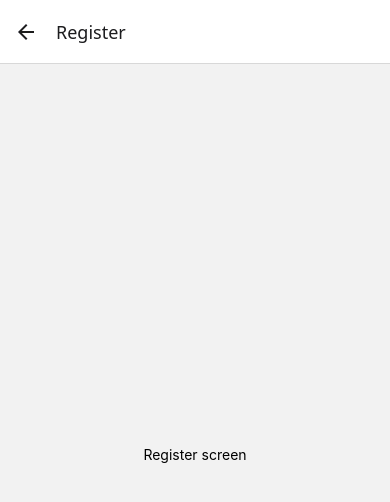
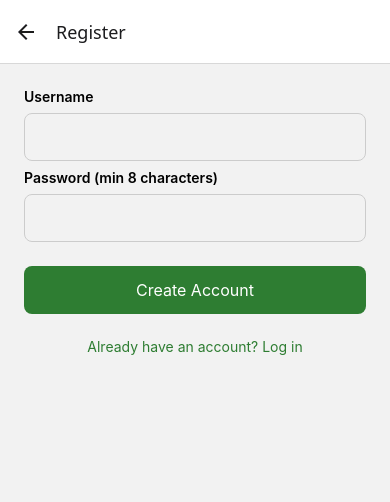
Before and after one commit to admirfmt/react-native-recipe-app, a React Native app: screen /Register in a window 390 px wide. Shown: the top 502 px of the page. Built offline with nearby package versions, Linux system fonts and the light colour scheme.

Commit message:
[feat] add RegisterScreen form

```diff
--- a/App.js
+++ b/App.js
@@ -4,6 +4,7 @@ import { createNativeStackNavigator } from "@react-navigation/native-stack";
 import HomeScreen from "./screens/HomeScreen";
 import LoginScreen from "./screens/LoginScreen";
 import RegisterScreen from "./screens/RegisterScreen";
+import RecipesScreen from "./screens/RecipesScreen";
 
 const Stack = createNativeStackNavigator();
 export default function App() {
@@ -14,6 +15,11 @@ export default function App() {
           name="Home"
           component={HomeScreen}
           options={{ title: "Recipe App" }}
+        />
+        <Stack.Screen
+          name="Recipes"
+          component={RecipesScreen}
+          options={{ title: "Recipes" }}
         />
         <Stack.Screen
           name="Login"
--- /dev/null
+++ b/screens/RecipesScreen.js
@@ -0,0 +1,17 @@
+import { View, Text, StyleSheet } from "react-native";
+
+export default function RecipesScreen() {
+  return (
+    <View style={styles.recipesContainer}>
+      <Text>Recipes screen</Text>
+    </View>
+  );
+}
+
+const styles = StyleSheet.create({
+  recipesContainer: {
+    flex: 1,
+    justifyContent: "center",
+    alignItems: "center",
+  },
+});
--- a/screens/RegisterScreen.js
+++ b/screens/RegisterScreen.js
@@ -1,17 +1,95 @@
-import { View, Text, StyleSheet } from "react-native";
+import { useState } from "react";
+import {
+  Text,
+  TextInput,
+  Pressable,
+  StyleSheet,
+  ScrollView
+} from "react-native";
 
-export default function RegisterScreen() {
+export default function RegisterScreen({ navigation }) {
+  const [username, setUsername] = useState("");
+  const [password, setPassword] = useState("");
+  const [error, setError] = useState("");
+
+  const handleRegister = () => {
+    if (username.trim().length < 5)
+      return setError("Username must be at least 5 characters long.");
+    if (password.trim().length < 8)
+      return setError("Password must be at least 8 characters long.");
+
+    setError("");
+    console.log("Registering user:", username, password);
+  };
+
   return (
-    <View style={styles.registerContainer}>
-      <Text>Register screen</Text>
-    </View>
+    <ScrollView contentContainerStyle={styles.container}>
+      <Text style={styles.label}>Username</Text>
+      <TextInput
+        style={styles.input}
+        value={username}
+        onChangeText={setUsername}
+        autoCapitalize="none"
+      />
+
+      <Text style={styles.label}>Password (min 8 characters)</Text>
+      <TextInput
+        style={styles.input}
+        value={password}
+        onChangeText={setPassword}
+        secureTextEntry
+      />
+
+      {error ? <Text style={styles.error}>{error}</Text> : null}
+
+      <Pressable style={styles.button} onPress={handleRegister}>
+        <Text style={styles.buttonText}>Create Account</Text>
+      </Pressable>
+
+      <Pressable onPress={() => navigation.navigate("Login")}>
+        <Text style={styles.link}>Already have an account? Log in</Text>
+      </Pressable>
+    </ScrollView>
   );
 }
 
 const styles = StyleSheet.create({
-  registerContainer: {
-    flex: 1,
+  container: {
+    padding: 24,
+    gap: 8
+  },
+  label: {
+    fontSize: 14,
+    fontWeight: "600"
+  },
+  input: {
+    borderWidth: 1,
+    borderColor: "#ccc",
+    borderRadius: 8,
+    padding: 12,
+    fontSize: 16,
+    minHeight: 48,
+  },
+  error: {
+    color: "#c62828",
+    marginTop: 4
+  },
+  button: {
+    backgroundColor: "#2e7d32",
+    padding: 14,
+    borderRadius: 8,
+    minHeight: 48,
     justifyContent: "center",
-    alignItems: "center",
+    marginTop: 16,
+  },
+  buttonText: {
+    color: "#fff",
+    textAlign: "center",
+    fontSize: 16
+  },
+  link: {
+    color: "#2e7d32",
+    textAlign: "center",
+    marginTop: 16
   },
 });
```
